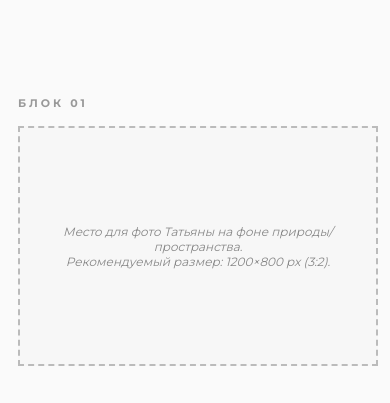
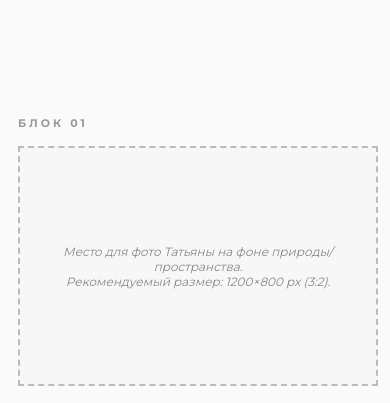
Before and after one commit to mr-diamant/tatyana-ontat-site, a plain HTML site: page structure/index.html in a window 390 px wide. Shown: the part 70-473 px from the top of the page. Drawn offline with Linux system fonts and the light colour scheme.

Commit message:
design: further increase vertical padding (+20px) for all blocks

```diff
--- a/structure/index.html
+++ b/structure/index.html
@@ -167,11 +167,11 @@
     /* PAGE STRUCTURE */
     .page-block {
       border-bottom: 3px solid #e5e5e5;
-      padding: 90px 24px;
+      padding: 110px 24px;
     }
     .page-block[data-block="hero"] {
-      padding-top: 100px;
-      padding-bottom: 100px;
+      padding-top: 120px;
+      padding-bottom: 120px;
       min-height: calc(100vh - 64px);
       display: flex;
       align-items: center;
@@ -751,7 +751,7 @@
     }
     @media (max-width: 600px) {
       .topbar { padding: 10px 14px; }
-      .page-block { padding: 72px 18px; }
+      .page-block { padding: 92px 18px; }
       .items-list { gap: 14px; }
       .gallery-grid { grid-template-columns: repeat(2, 1fr); }
     }
```
